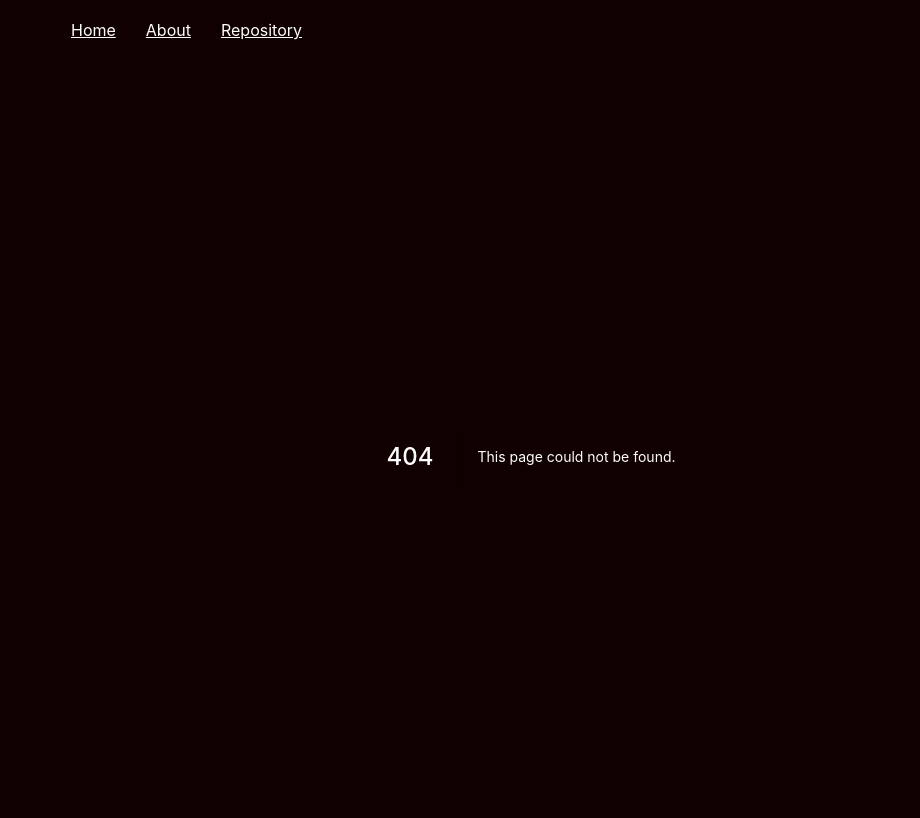
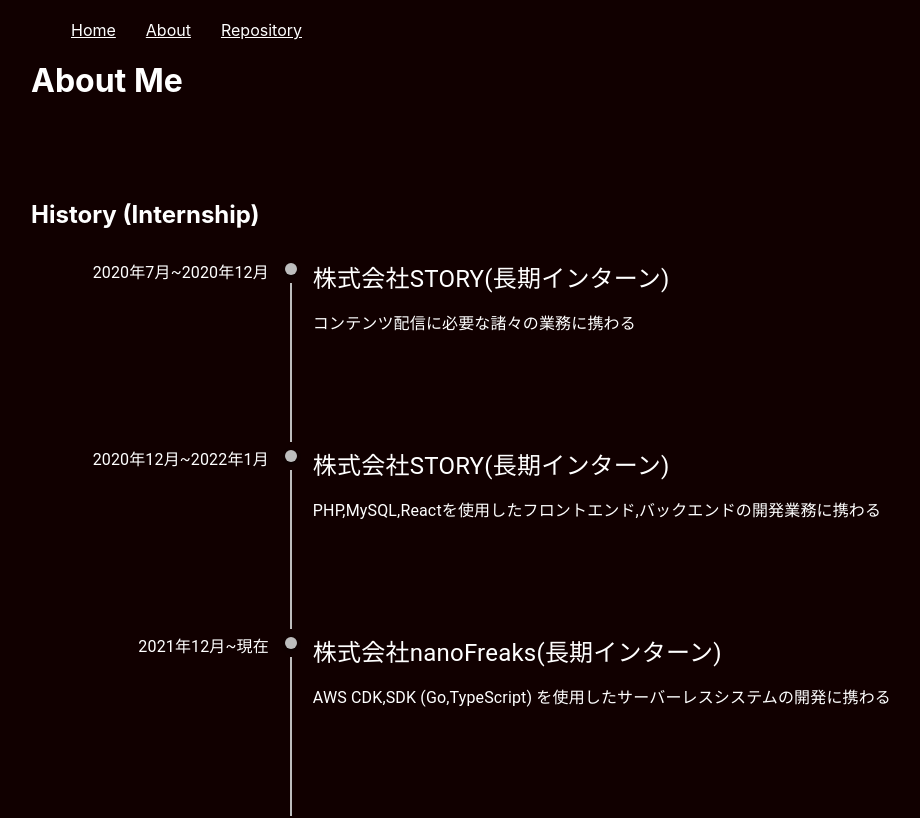
Before and after one commit to yamoyamoto/information_retrieval_site, a Next.js app: page /about in a window 1280 px wide. Before the commit this address had no page. Shown: the top 818 px of the page, without its empty margins (109-1029 px from the left). Built offline with nearby package versions, Linux system fonts and the light colour scheme.

Commit message:
about me

```diff
--- /dev/null
+++ b/pages/about.tsx
@@ -0,0 +1,95 @@
+import type { NextPage } from "next";
+import Link from "next/link";
+import Card from "@material-ui/core/Card";
+import CardContent from "@material-ui/core/CardContent";
+import Typography from "@material-ui/core/Typography";
+import { makeStyles } from "@material-ui/core";
+
+import Timeline from '@material-ui/lab/Timeline';
+import TimelineItem from '@material-ui/lab/TimelineItem';
+import TimelineSeparator from '@material-ui/lab/TimelineSeparator';
+import TimelineConnector from '@material-ui/lab/TimelineConnector';
+import TimelineContent from '@material-ui/lab/TimelineContent';
+import TimelineDot from '@material-ui/lab/TimelineDot';
+import TimelineOppositeContent from '@material-ui/lab/TimelineOppositeContent';
+
+const historyTimelinePropsList: historyTimelineProps[] = [
+  {
+    title: "株式会社STORY(長期インターン)",
+    term: "2020年7月~2020年12月",
+    description: "コンテンツ配信に必要な諸々の業務に携わる",
+  },
+  {
+    title: "株式会社STORY(長期インターン)",
+    term: "2020年12月~2022年1月",
+    description: "PHP,MySQL,Reactを使用したフロントエンド,バックエンドの開発業務に携わる",
+  },
+  {
+    title: "株式会社nanoFreaks(長期インターン)",
+    term: "2021年12月~現在",
+    description: "AWS CDK,SDK (Go,TypeScript) を使用したサーバーレスシステムの開発に携わる",
+  },
+];
+
+type historyTimelineProps = {
+  title: string;
+  term: string;
+  description: string;
+}
+
+const Home: NextPage = () => {
+  const classes = useStyle();
+
+  const historyTimeLineItems = historyTimelinePropsList.map((props: historyTimelineProps, i) => {
+    return (
+      <TimelineItem key={i}>
+        <TimelineOppositeContent style={{ flex: 0.3 }}>
+          <Typography>{props.term}</Typography>
+        </TimelineOppositeContent>
+        <TimelineSeparator>
+          <TimelineDot />
+          <TimelineConnector />
+        </TimelineSeparator>
+        <TimelineContent>
+          <Typography className={classes.timeLineContentTitle}>
+            {props.title}
+          </Typography>
+          <Typography className={classes.timeLineContentDescription}>{props.description}</Typography>
+        </TimelineContent>
+      </TimelineItem>
+    );
+  });
+
+  return (
+    <>
+      <h1>About Me</h1>
+
+      <div className={classes.historyWrapper}>
+        <h2>History (Internship)</h2>
+        <div className={classes.worksWrapper}>
+          <Timeline align="left">
+            {historyTimeLineItems}
+          </Timeline>
+        </div>
+      </div>
+    </>
+  );
+};
+
+const useStyle = makeStyles({
+  worksWrapper: {
+    marginLeft: "0",
+  },
+  historyWrapper: {
+    margin: "100px 0",
+  },
+  timeLineContentTitle: {
+    fontSize: "1.5em",
+    marginBottom: "15px",
+  },
+  timeLineContentDescription: {
+    marginBottom: "100px",
+  },
+});
+
+export default Home;
--- a/src/templates/layout.tsx
+++ b/src/templates/layout.tsx
@@ -10,7 +10,7 @@
   return (
     <div className="layout_wrapper">
       <Head>
-        <title>Yamoyamoto's Site</title>
+        <title>Yamoyamoto&apos;s Site</title>
       </Head>
 
       <header>
@@ -20,7 +20,7 @@
               <Link href="/">Home</Link>
             </li>
             <li>
-              <Link href="/">About</Link>
+              <Link href="/about">About</Link>
             </li>
             <li>
               <Link href="https://github.com/yamoyamoto/information_retrieval_site">Repository</Link>
```
